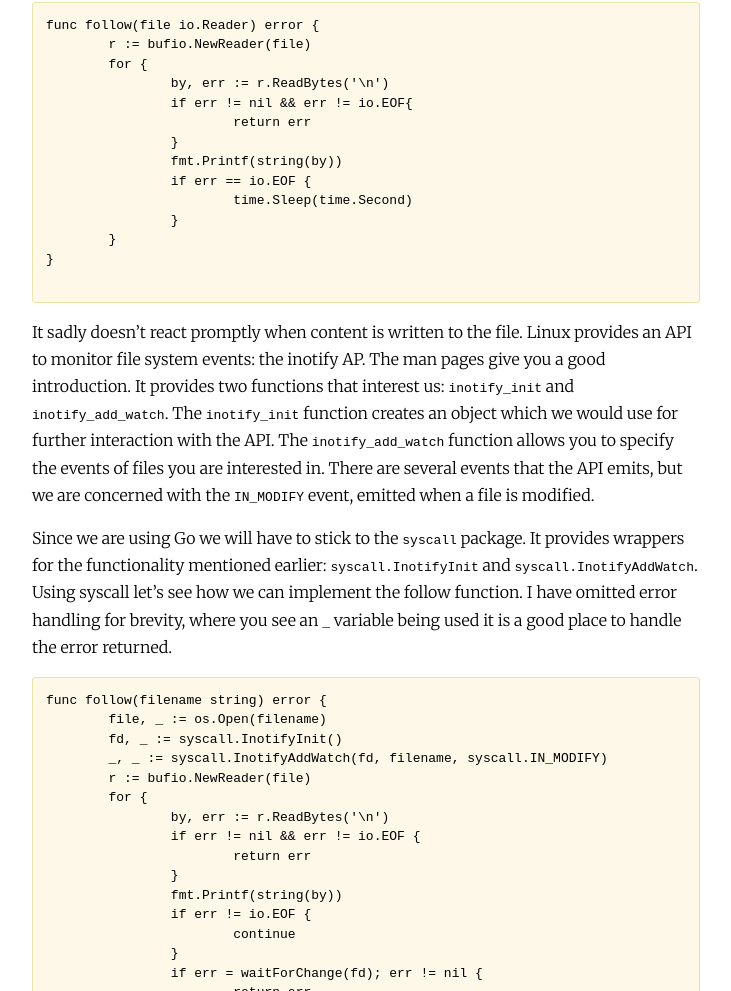
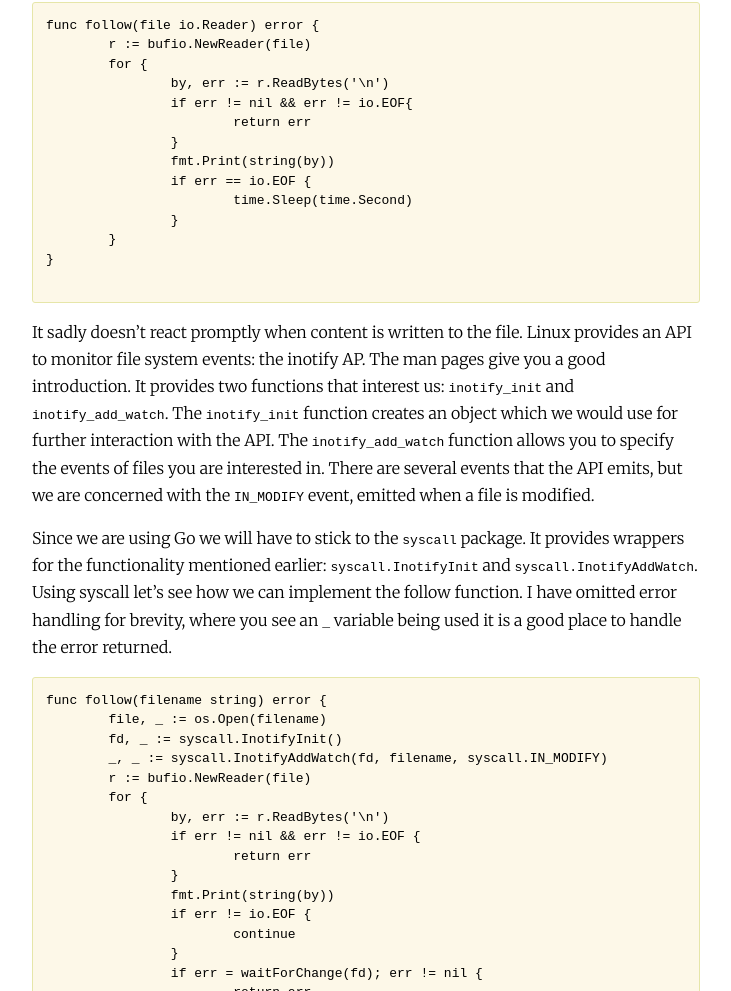
Before and after one commit to satran/satran.github.io, a Jekyll site: the page built from _posts/2017-11-15-Implementing_tails_follow_in_go.md, in a window 1280 px wide and 1400 px high, scrolled down 690 px. Shown: the part 106-1097 px from the top of the window, without its empty margins (274-1005 px from the left). Built offline with Jekyll 4.4.1, drawn with Linux system fonts in a browser that asks for light colours; some of the changed text lies outside the part shown.

Commit message:
Correction in the tail post

```diff
--- a/_posts/2017-11-15-Implementing_tails_follow_in_go.md
+++ b/_posts/2017-11-15-Implementing_tails_follow_in_go.md
@@ -22,7 +22,7 @@ func follow(file io.Reader) error {
 		if err != nil && err != io.EOF{
 			return err
 		}
-		fmt.Printf(string(by))
+		fmt.Print(string(by))
 		if err == io.EOF {
 			time.Sleep(time.Second)
 		}
@@ -46,7 +46,7 @@ func follow(filename string) error {
 		if err != nil && err != io.EOF {
 			return err
 		}
-		fmt.Printf(string(by))
+		fmt.Print(string(by))
 		if err != io.EOF {
 			continue
 		}
@@ -90,7 +90,7 @@ func follow(filename string) error {
 		if err != nil && err != io.EOF {
 			return err
 		}
-		fmt.Printf(string(by))
+		fmt.Print(string(by))
 		if err != io.EOF {
 			continue
 		}
```
